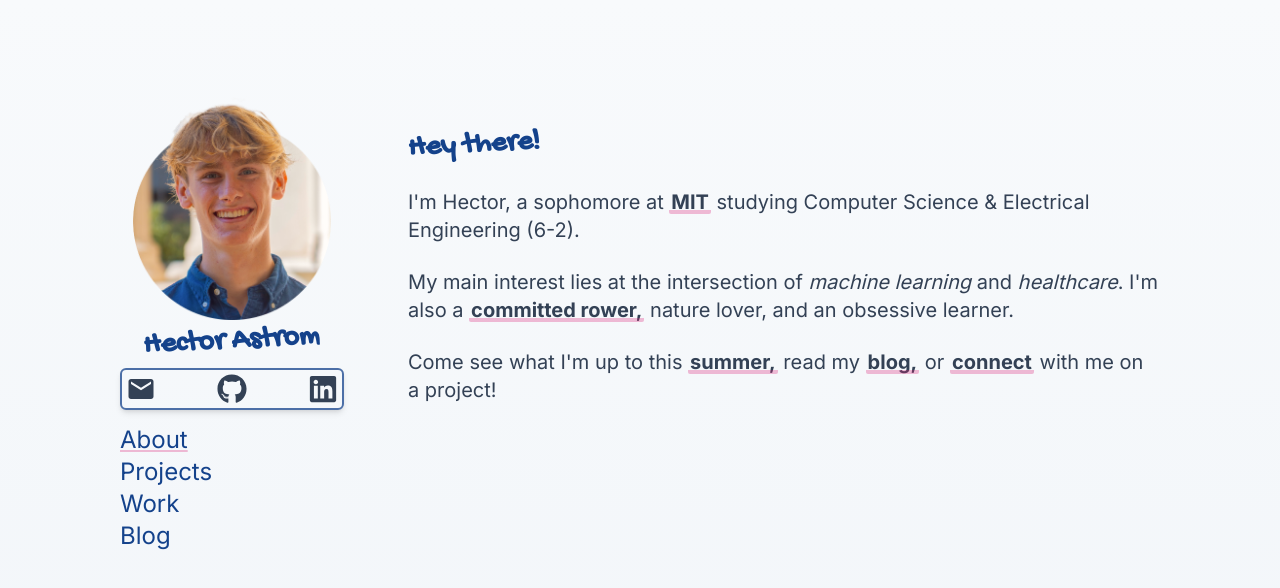
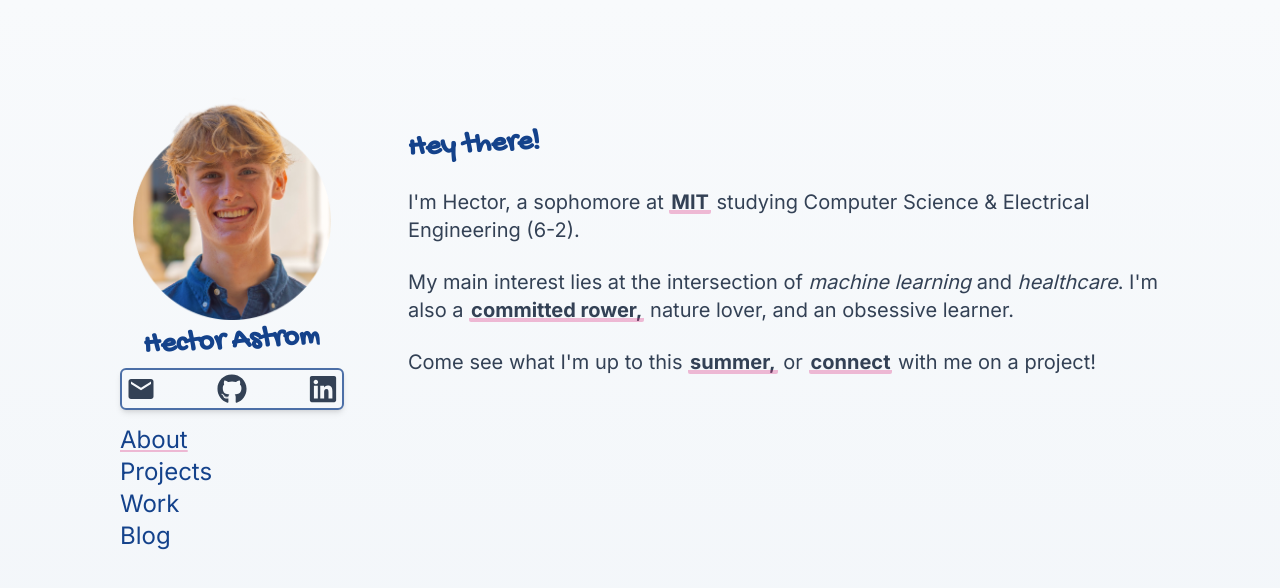
Before and after one commit to hectorastrom/personal-website, a Next.js app: page / in a window 1280 px wide. Shown: the top 588 px of the page. Built offline with nearby package versions, Linux system fonts and the light colour scheme.

Commit message:
minor content adjustments

```diff
--- a/src/app/page.tsx
+++ b/src/app/page.tsx
@@ -40,10 +40,10 @@ export default function Home() {
           <Link href={"/projects"} className="custom-link">
             summer,
           </Link>{" "}
-          read my{" "}
+          {/* read my{" "}
           <Link href={"/blog"} className="custom-link">
             blog,
-          </Link>{" "}
+          </Link>{" "} */}
           or{" "}
           <Link href={"mailto:hastrom@mit.edu"} className="custom-link">
             connect
--- a/src/app/work/page.tsx
+++ b/src/app/work/page.tsx
@@ -16,7 +16,7 @@ export default function Page() {
     "6.1210": "Introduction to Algorithms",
     "6.1200": "Math for Computer Science",
     "18.06": "Linear Algebra",
-    "6.3900": "Introduction to Machine Learning",
+    // "6.3900": "Introduction to Machine Learning",
   };
 
 
```
